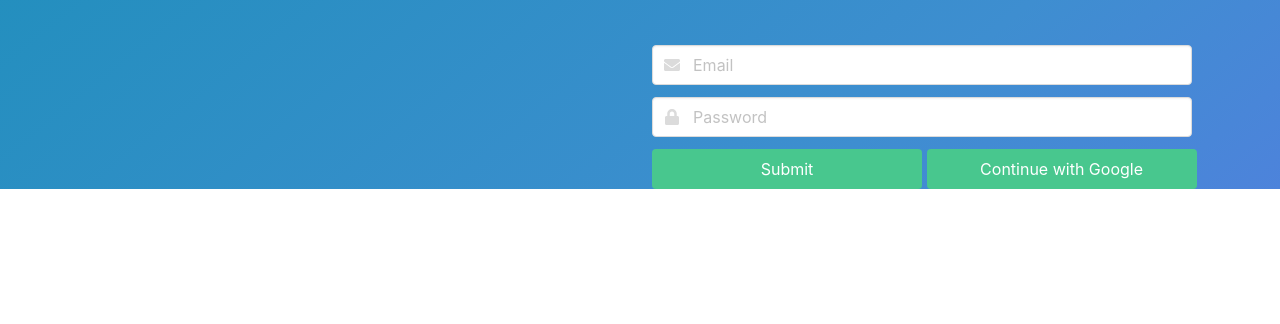
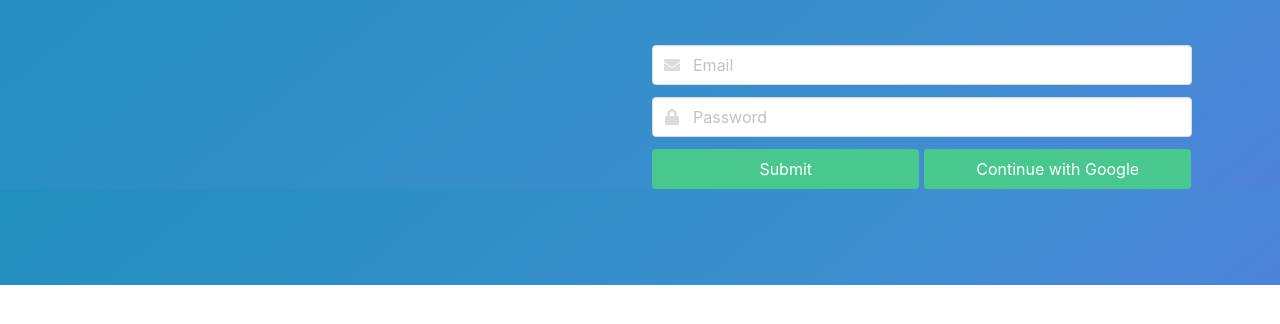
Before and after one commit to colinshelton/Informed-Diner-App, a plain HTML site: page createAccount.html in a window 1280 px wide. Shown: the part 116-440 px from the top of the page. Drawn offline with nearby package versions, Linux system fonts and the light colour scheme.

Commit message:
finalized button layout

```diff
--- a/createAccount.css
+++ b/createAccount.css
@@ -5,5 +5,5 @@
 }
 #submit,
 #google {
-  width: 43%;
+  width: 42.59%;
 }
--- a/createAccount.html
+++ b/createAccount.html
@@ -70,6 +70,11 @@
         </div>
       </div>
     </section>
+    <section class="hero is-info is-bold">
+      <div class="hero-body">
+        <div class="container"></div>
+      </div>
+    </section>
   </body>
   <script src="https://code.jquery.com/jquery-3.4.1.min.js"></script>
   <script src="createAccount.js"></script>
```
